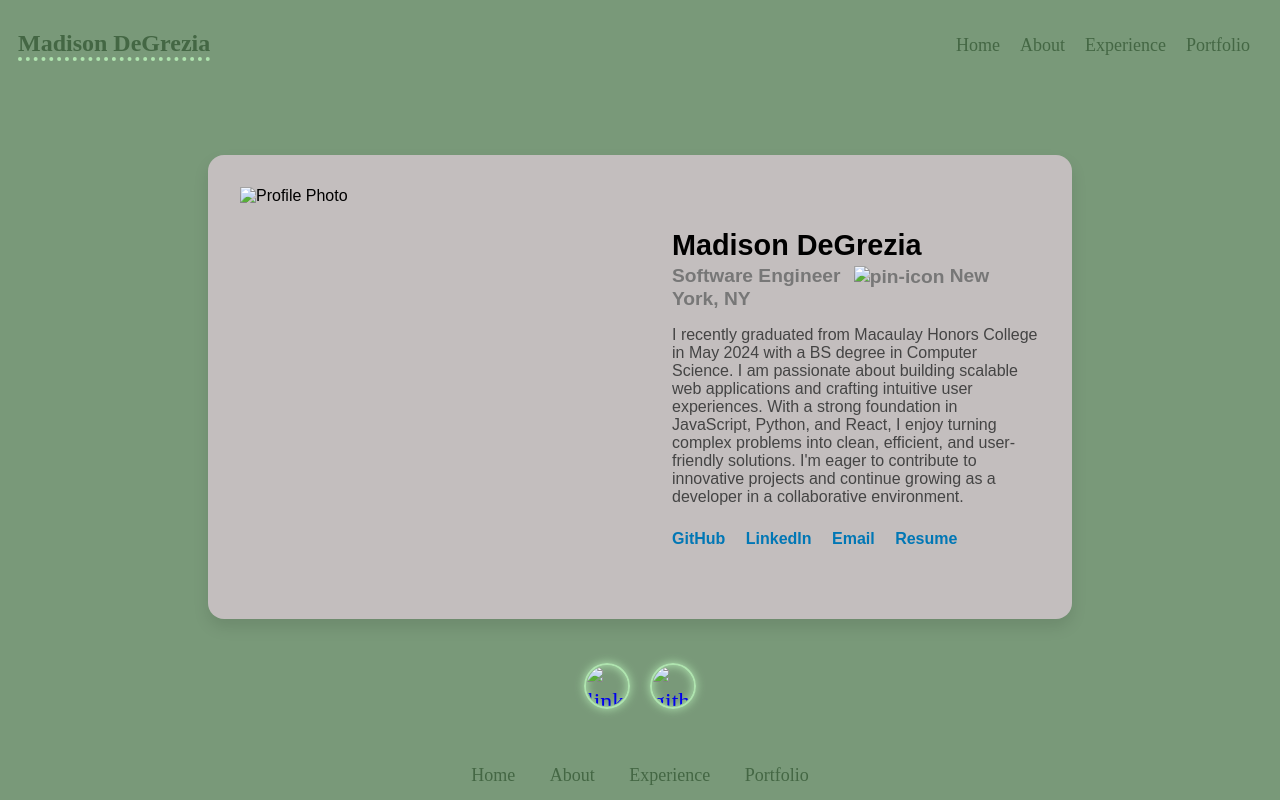
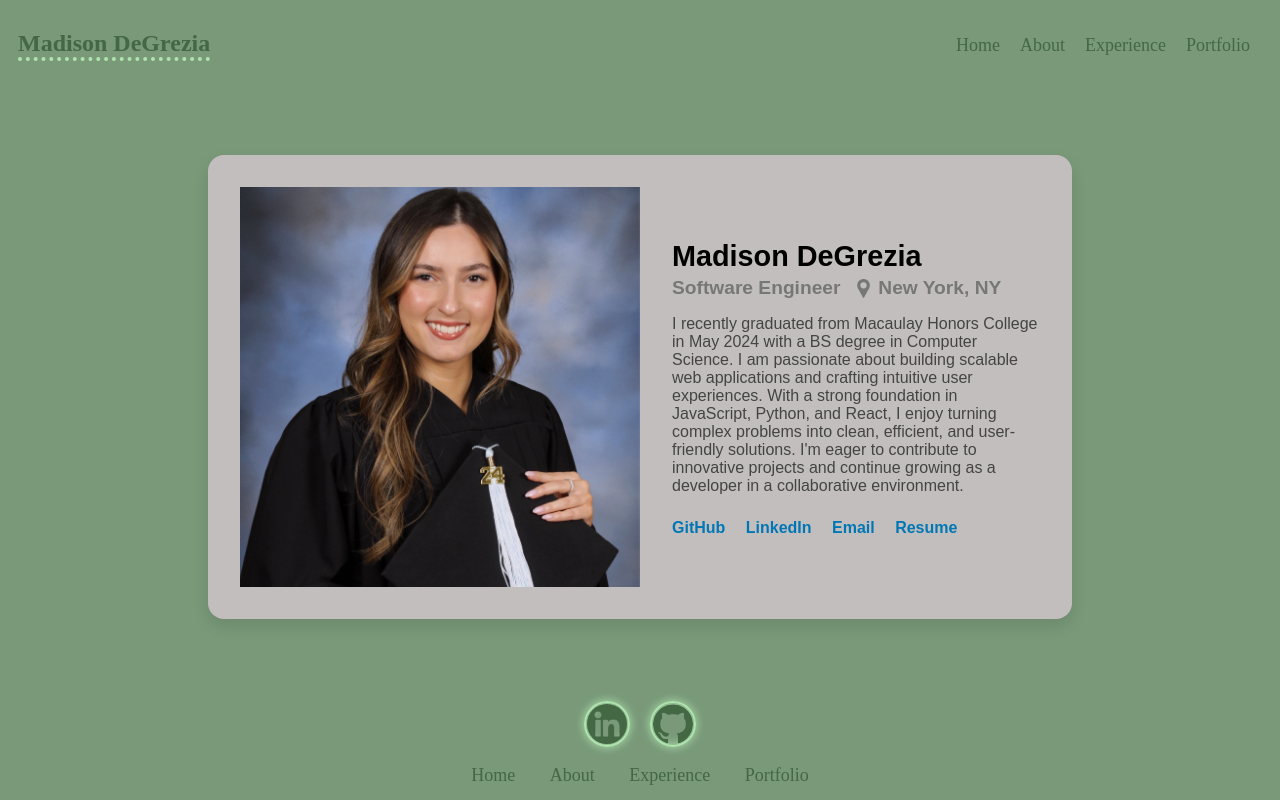
Before and after one commit to madisondegrezia/Personal-Webpage, a plain HTML site: page bio.html in a window 1280 px wide. Drawn offline with Linux system fonts and the light colour scheme; the site is published under a folder, as on GitHub Pages, so addresses that start at the root find nothing.

Commit message:
edited path to images

```diff
--- a/bio.html
+++ b/bio.html
@@ -19,7 +19,7 @@
     <main class="main-container">
       <section class="profile-card">
         <img
-          src="/images/graduation-photo.JPG"
+          src="images/graduation-photo.JPG"
           alt="Profile Photo"
           class="profile-img"
         />
@@ -27,7 +27,7 @@
           <h1 class="profile-name">Madison DeGrezia</h1>
           <h2 class="profile-title">
             Software Engineer
-            <img src="/images/pin.png" alt="pin-icon" id="pin-icon" /> New York,
+            <img src="images/pin.png" alt="pin-icon" id="pin-icon" /> New York,
             NY
           </h2>
           <p class="profile-bio">
@@ -57,10 +57,10 @@
     <footer class="footer">
       <div class="social">
         <a href="https://www.linkedin.com/in/madison-degrezia/" target="_blank"
-          ><img src="/images/linkedin-logo.png" alt="linkedin-logo"
+          ><img src="images/linkedin-logo.png" alt="linkedin-logo"
         /></a>
         <a href="https://github.com/madisondegrezia" target="_blank"
-          ><img src="/images/github-logo.png" alt="github-logo"
+          ><img src="images/github-logo.png" alt="github-logo"
         /></a>
       </div>
       <ul class="list">
```
Also changed, not shown: experience.html (+2 -2 lines), index.html (+3 -3 lines), portfolio.html (+4 -4 lines).
